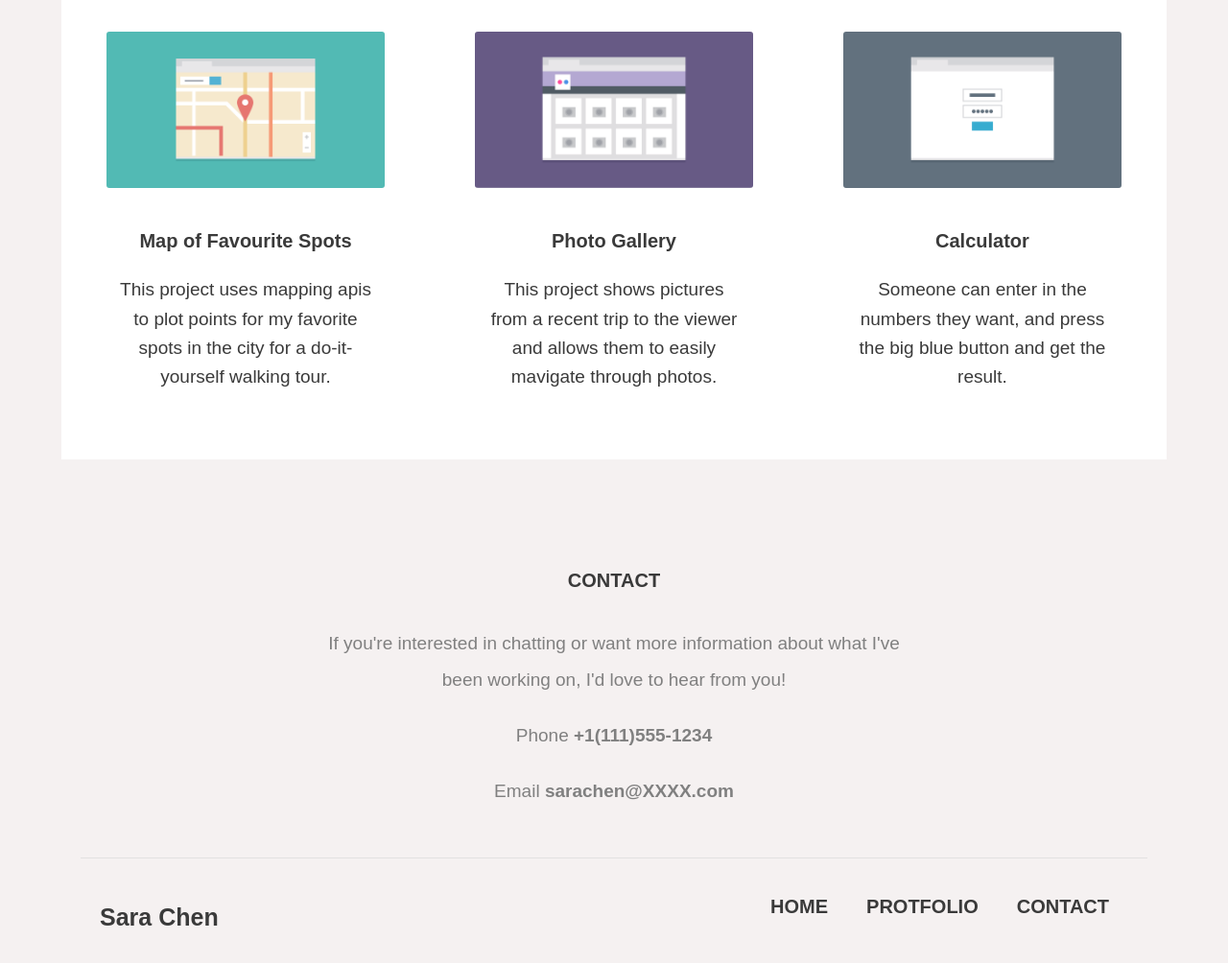
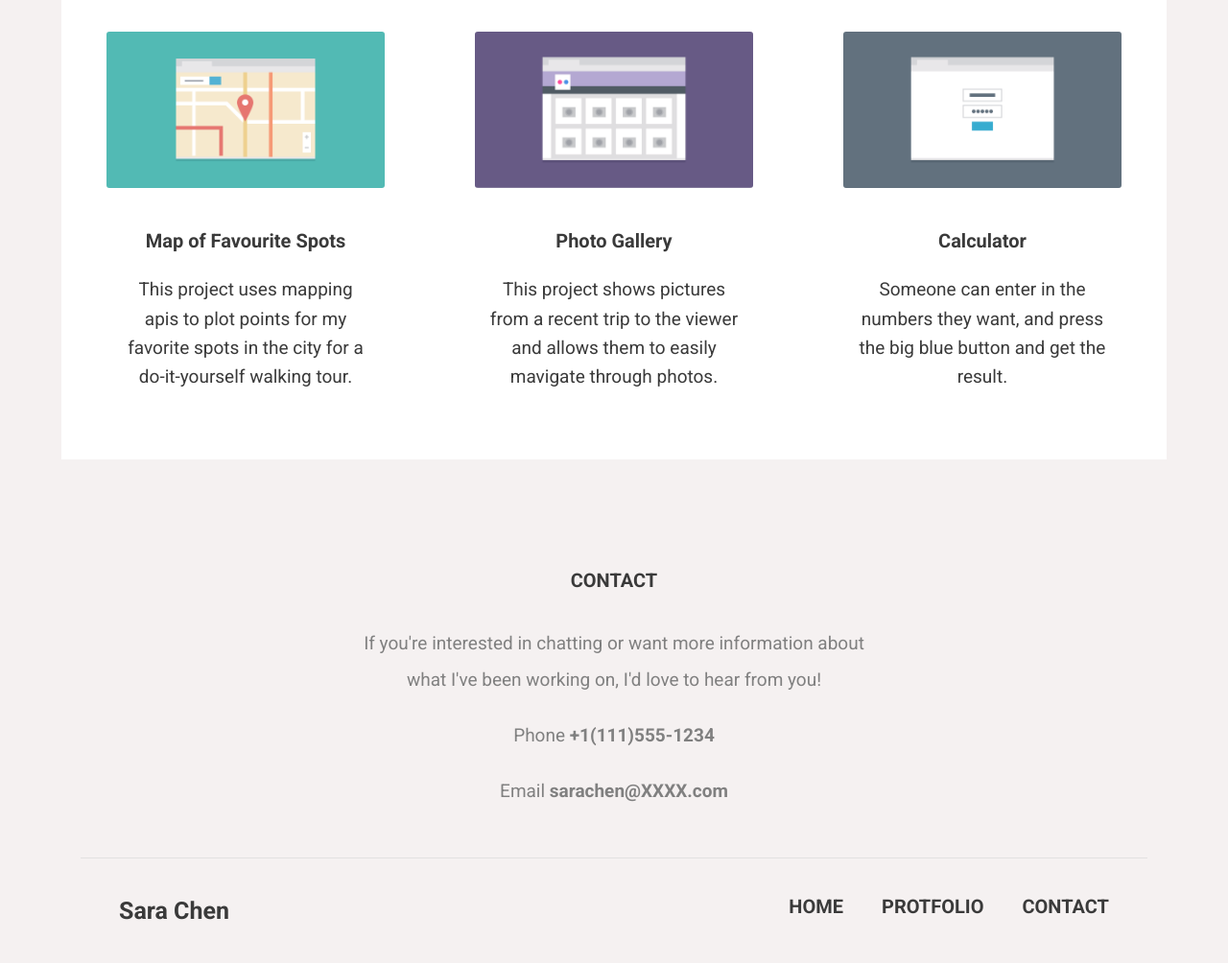
Before and after one commit to sarasyd/Project2-Responsive-Layout, a plain HTML site: page index.html in a window 1280 px wide. Shown: the part 1230-2234 px from the top of the page at 96% size. Drawn offline with Linux system fonts and the light colour scheme; a web font is replaced by a local one.

Commit message:
Font & media query update

```diff
--- a/css/style.css
+++ b/css/style.css
@@ -8,10 +8,11 @@
 
 html {
     min-height: 100vh;
+    min-width: 320px
 }
 
 body {
-    font-family: Arial, Helvetica, sans-serif;
+    font-family: 'Roboto', sans-serif;
     display: flex;
     flex-direction: column;
     align-items: center;
@@ -70,6 +71,17 @@ img {
     justify-items: center;
     max-width: 90%;
 }
+.name a, .nav a {
+    text-align: center;
+    display: block;
+    font-weight: 700;
+}
+.nav li {
+    background-color: white;
+    margin: 0;
+    padding: 0;
+    text-align: center;
+}
 
 .name a {
     padding: 10px 0;
@@ -122,18 +134,12 @@ img {
 }
 
 .footer-container p {
-    max-width: 55%;
     margin: 1rem auto;
-    ;
 }
 
 .footer-container .email {
     padding-top: 0;
     padding-bottom: 1.5rem;
-}
-
-#footer-name a {
-    font-size: 1.5rem;
 }
 
 .footer-inner {
@@ -143,7 +149,11 @@ img {
     padding: 1.5rem 1rem;
     border-top: 1px #e2e1e1 solid;
 }
-
+#footer-name a{
+    flex-grow: 1;
+    text-align: left;
+    font-size: 1.25rem;
+}
 .hide {
     display: none;
 }
@@ -151,23 +161,6 @@ img {
 /* =================================
   Media Queries
 ==================================== */
-
-@media screen and (min-width:320px) {
-    .name a, .nav a {
-        text-align: center;
-        display: block;
-        font-weight: 700;
-    }
-    .nav li {
-        background-color: white;
-        margin: 0;
-        padding: 0;
-        text-align: center;
-    }
-    #footer-name a {
-        font-size: 1.25rem;
-    }
-}
 
 @media screen and (min-width:768px) {
     html {
@@ -234,6 +227,9 @@ img {
         flex-grow: 1;
         text-align: left;
     }
+    .footer-container p {
+        margin: 1rem auto;
+    }
 }
 
 @media screen and (min-width:1024px) {
@@ -241,16 +237,12 @@ img {
         background-color: rgb(245, 241, 241);
         max-width: 1200px;
         margin: auto;
-        font-size: 1.25rem;
     }
     .name {
         font-size: 2rem;
     }
     h2 {
         font-size: 1.25rem;
-    }
-    #footer-name {
-        font-size: 1.5rem;
     }
     body {
         max-width: 90vw;
@@ -274,11 +266,10 @@ img {
     .main-container {
         margin: -1rem auto 2rem;
     }
-    .name {
+
+    .name, #footer-name {
         padding: 0 1rem;
         flex-grow: 1;
-    }
-    .name a {
         text-align: left;
     }
     .main-container {
--- a/index.html
+++ b/index.html
@@ -4,7 +4,9 @@
 <head>
     <meta name="viewport" content="width=device-width, initial-scale=1.0">
     <link rel="stylesheet" href="css/style.css">
-    <link href="https://fonts.googleapis.com/css?family=Muli%7CRoboto:400,300,500,700,900" rel="stylesheet">
+    <link rel="preconnect" href="https://fonts.googleapis.com">
+    <link rel="preconnect" href="https://fonts.gstatic.com" crossorigin>
+    <link href="https://fonts.googleapis.com/css2?family=Roboto:wght@300;400;700&display=swap" rel="stylesheet">
     <title>Sara Chen's Portfolio</title>
 </head>
 
@@ -30,7 +32,7 @@
     </div>
 
 
-    <h2 id="protfolio" >PROTFOLIO</h2>
+    <h2 id="protfolio">PROTFOLIO</h2>
 
     <div class="main-container">
         <section class="container">
@@ -45,7 +47,7 @@
             <p>This project searches through a specific database to find information that the user is trying to look
                 up.</p>
         </section>
-        <section class="container" >
+        <section class="container">
             <img src="images/portfolio-3.png" alt="Travel App">
             <h3>Travel App</h3>
             <p>This project compares travel times based on different transportation methods and tells you the best
```
